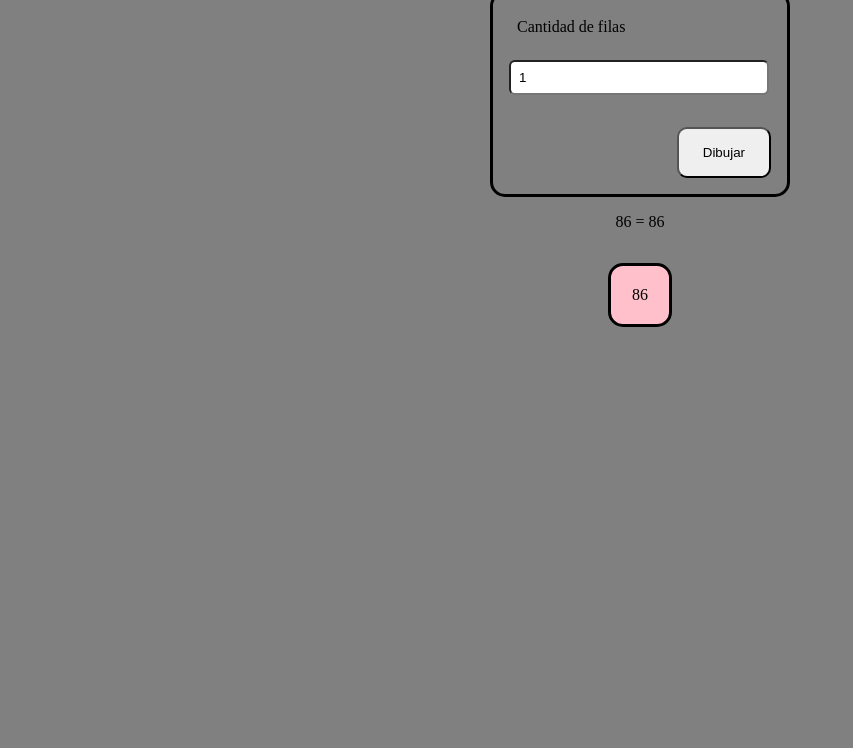
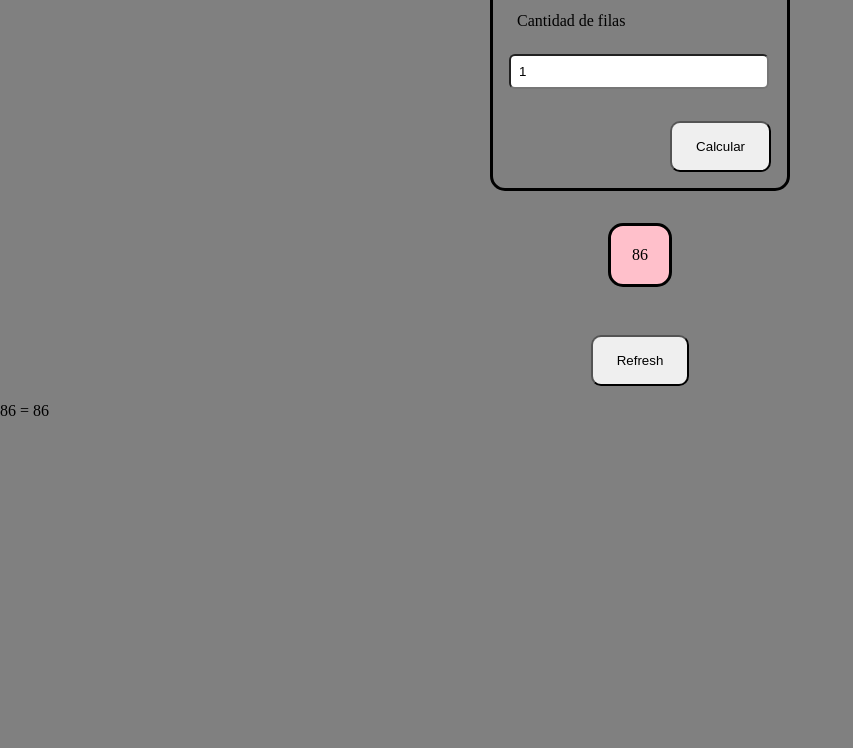
Before and after one commit to Iesu16/Piramide, a plain HTML site: page index.html in a window 1280 px wide. Shown: the part 52-800 px from the top of the page, without its empty margins (0-853 px from the left). Drawn offline with Linux system fonts and the light colour scheme.

Commit message:
Update index.html
Actualizado

```diff
--- a/index.html
+++ b/index.html
@@ -7,17 +7,17 @@
     <link rel="stylesheet" href="style.css">
 </head>
 <body>
+    <h1>Pirámide</h1>
     <section>
-        <h1>Pirámide</h1>
-
         <div class="start">
             <label for="levels">Cantidad de filas</label>
             <input type="number" id="levels" min="1" max="5" value="1">
-            <div><button onclick="drawPyramid()">Dibujar</button></div>
+            <div id="Calcular"><button onclick="GeneratePyramid.updatePyramid()">Calcular</button></div>
         </div>
-        <span id="path">Camino</span>
         <div id="pyramid"></div>
+        <div><button id="refreshButton">Refresh</button></div>
     </section>
+    <div><span id="path"></span></div>
     <script src="script.js"></script>
 </body>
 </html>
```
